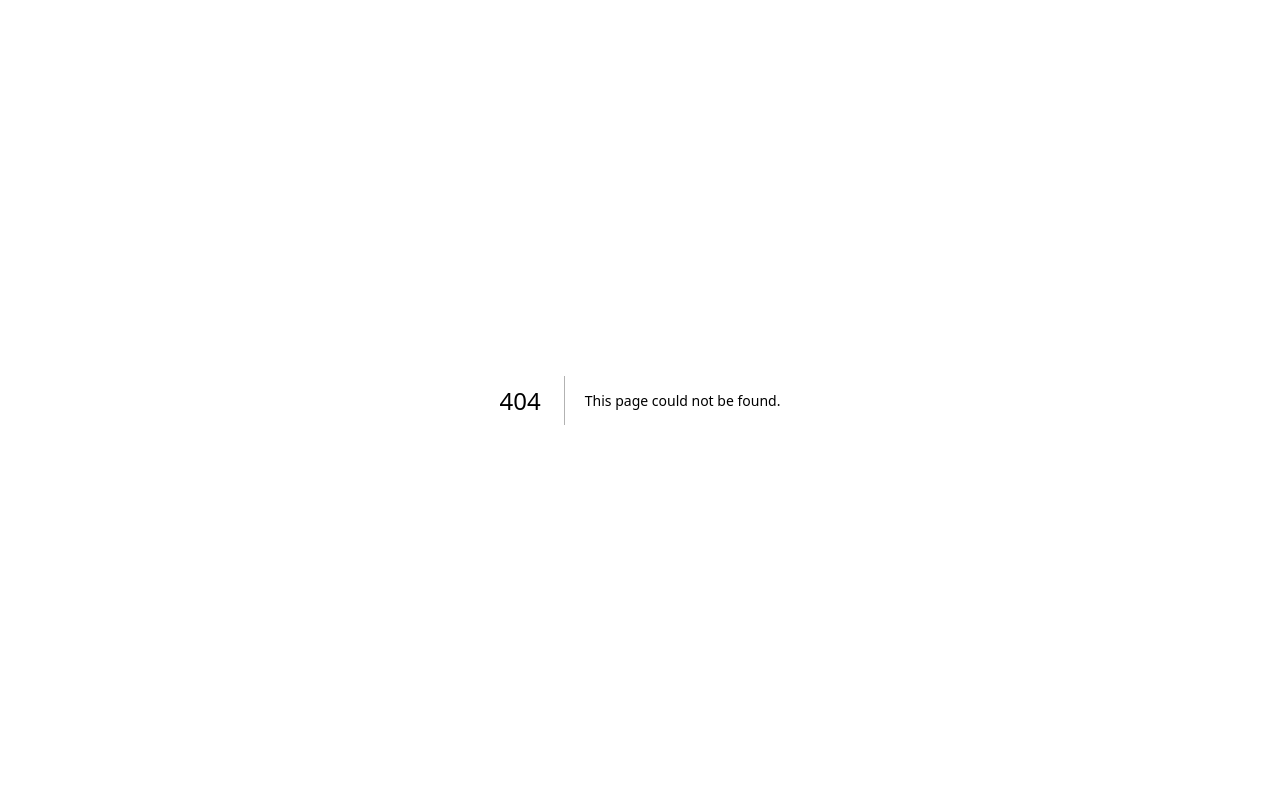
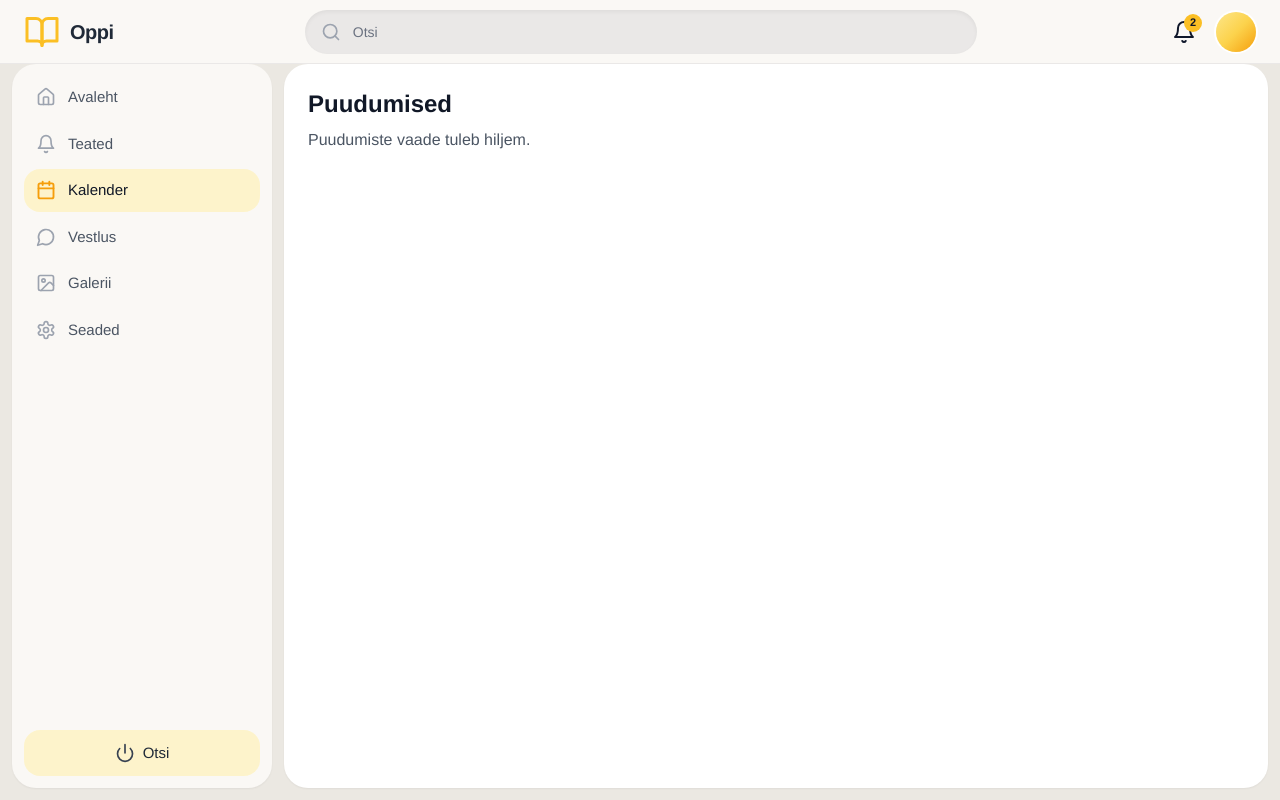
Before and after one commit to juuniorid/Oppi, a Next.js app in the folder frontend/: page /absences in a window 1280 px wide. Before the commit this address had no page. Built offline with nearby package versions, Linux system fonts and the light colour scheme; what @mui/material-nextjs would draw is missing.

Commit message:
feat(frontend): add parent view header, sidebar, and main shell layout

```diff
--- /dev/null
+++ b/frontend/src/app/(main)/absences/page.tsx
@@ -0,0 +1,8 @@
+export default function AbsencesPage() {
+  return (
+    <div>
+      <h1 className="text-2xl font-semibold text-gray-900">Puudumised</h1>
+      <p className="mt-2 text-gray-600">Puudumiste vaade tuleb hiljem.</p>
+    </div>
+  );
+}
--- /dev/null
+++ b/frontend/src/app/(main)/gallery/page.tsx
@@ -0,0 +1,8 @@
+export default function GalleryPage() {
+  return (
+    <div>
+      <h1 className="text-2xl font-semibold text-gray-900">Galerii</h1>
+      <p className="mt-2 text-gray-600">Galerii tuleb hiljem.</p>
+    </div>
+  );
+}
--- a/frontend/src/app/(main)/layout.tsx
+++ b/frontend/src/app/(main)/layout.tsx
@@ -1,4 +1,4 @@
-import Link from 'next/link';
+import { Header } from '@/components/Header';
 import { Sidebar } from '@/components/Sidebar';
 
 export default function MainLayout({
@@ -7,15 +7,13 @@ export default function MainLayout({
   children: React.ReactNode;
 }) {
   return (
-    <div className="flex h-screen w-full flex-col overflow-hidden bg-white">
-      <header className="flex h-14 shrink-0 items-center border-b border-gray-200 px-4">
-        <Link href="/dashboard" className="text-lg font-semibold text-gray-900">
-          Oppi
-        </Link>
-      </header>
-      <div className="flex min-h-0 flex-1">
+    <div className="flex h-screen w-full flex-col overflow-hidden bg-[#ebe8e2]">
+      <Header />
+      <div className="flex min-h-0 flex-1 gap-3 px-3 pb-3 pt-0">
         <Sidebar />
-        <main className="min-h-0 flex-1 overflow-auto p-4">{children}</main>
+        <main className="min-h-0 flex-1 overflow-auto rounded-3xl bg-white p-6 shadow-sm">
+          {children}
+        </main>
       </div>
     </div>
   );
--- /dev/null
+++ b/frontend/src/components/Header.tsx
@@ -0,0 +1,54 @@
+import Link from 'next/link';
+import { Bell, BookOpen, Search } from 'lucide-react';
+
+export function Header() {
+  return (
+    <header className="flex h-16 shrink-0 items-center gap-4 border-b border-stone-200/80 bg-[#faf8f5] px-6">
+      <Link
+        href="/dashboard"
+        className="flex shrink-0 items-center gap-2.5 text-gray-800"
+      >
+        <BookOpen
+          className="h-9 w-9 text-amber-400"
+          strokeWidth={2}
+          aria-hidden
+        />
+        <span className="text-xl font-bold tracking-tight">Oppi</span>
+      </Link>
+
+      <div className="flex min-w-0 flex-1 justify-center px-4">
+        <div className="relative w-full max-w-2xl">
+          <Search
+            className="pointer-events-none absolute left-4 top-1/2 h-5 w-5 -translate-y-1/2 text-gray-400"
+            aria-hidden
+          />
+          <input
+            id="global-search"
+            type="search"
+            name="q"
+            placeholder="Otsi"
+            className="w-full rounded-full border-0 bg-stone-200/80 py-3 pl-12 pr-5 text-sm text-gray-900 placeholder:text-gray-500 shadow-inner outline-none ring-0 transition focus:bg-stone-200 focus:ring-2 focus:ring-amber-300/60"
+          />
+        </div>
+      </div>
+
+      <div className="flex shrink-0 items-center gap-4">
+        <button
+          type="button"
+          className="relative rounded-full p-1 text-slate-900 transition hover:bg-stone-200/80"
+          aria-label="Teavitused, 2 uut"
+        >
+          <Bell className="h-6 w-6" strokeWidth={2} />
+          <span className="absolute -right-0.5 -top-0.5 flex h-[18px] min-w-[18px] items-center justify-center rounded-full bg-amber-400 px-1 text-[11px] font-bold leading-none text-gray-900">
+            2
+          </span>
+        </button>
+        <div
+          className="h-10 w-10 shrink-0 rounded-full bg-gradient-to-br from-amber-200 via-amber-300 to-amber-500 ring-2 ring-white shadow-sm"
+          role="img"
+          aria-label="Profiil"
+        />
+      </div>
+    </header>
+  );
+}
--- a/frontend/src/components/Sidebar.tsx
+++ b/frontend/src/components/Sidebar.tsx
@@ -1,32 +1,81 @@
+'use client';
+
+import clsx from 'clsx';
+import {
+  Bell,
+  Calendar,
+  Home,
+  Image as ImageIcon,
+  MessageCircle,
+  Power,
+  Settings,
+} from 'lucide-react';
 import Link from 'next/link';
+import { usePathname } from 'next/navigation';
 
 const nav = [
-  { href: '/dashboard', label: 'Dashboard' },
-  { href: '/announcements', label: 'Announcements' },
-  { href: '/group', label: 'My group' },
-  { href: '/messages', label: 'Messages' },
-  { href: '/calendar', label: 'Calendar' },
-  { href: '/docs', label: 'Docs' },
-  { href: '/settings', label: 'Settings' },
+  { href: '/dashboard', label: 'Avaleht', Icon: Home },
+  { href: '/announcements', label: 'Teated', Icon: Bell },
+  { href: '/absences', label: 'Kalender', Icon: Calendar },
+  { href: '/group', label: 'Vestlus', Icon: MessageCircle },
+  { href: '/gallery', label: 'Galerii', Icon: ImageIcon },
+  { href: '/settings', label: 'Seaded', Icon: Settings },
 ] as const;
 
+function isActive(pathname: string, href: string) {
+  if (href === '/dashboard') {
+    return pathname === '/dashboard' || pathname === '/';
+  }
+  return pathname === href || pathname.startsWith(`${href}/`);
+}
+
 export function Sidebar() {
+  const pathname = usePathname();
+
+  const focusSearch = () => {
+    document.getElementById('global-search')?.focus();
+  };
+
   return (
-    <aside className="w-64 shrink-0 border-r border-gray-200 bg-gray-100 p-4">
-      <nav>
+    <aside className="flex w-[260px] shrink-0 flex-col rounded-3xl bg-[#faf8f5] p-3 shadow-sm">
+      <nav className="flex-1">
         <ul className="space-y-1">
-          {nav.map(({ href, label }) => (
+          {nav.map(({ href, label, Icon }) => {
+            const active = isActive(pathname, href);
+            return (
               <li key={href}>
                 <Link
                   href={href}
-                className="block rounded-md px-2 py-1.5 text-gray-800 hover:bg-gray-200"
+                  className={clsx(
+                    'flex items-center gap-3 rounded-2xl px-3 py-2.5 text-[15px] font-medium transition-colors',
+                    active
+                      ? 'bg-amber-100/90 text-gray-900'
+                      : 'text-gray-600 hover:bg-stone-200/60'
+                  )}
                 >
+                  <Icon
+                    className={clsx(
+                      'h-5 w-5 shrink-0',
+                      active ? 'text-amber-500' : 'text-gray-400'
+                    )}
+                    strokeWidth={active ? 2.25 : 2}
+                  />
                   {label}
                 </Link>
               </li>
-          ))}
+            );
+          })}
         </ul>
       </nav>
+
+      <button
+        type="button"
+        onClick={focusSearch}
+        className="mt-4 flex w-full items-center justify-center gap-2 rounded-2xl bg-amber-100/90 px-3 py-3 text-[15px] font-medium text-gray-800 transition hover:bg-amber-200/80"
+      >
+        <Power className="h-5 w-5 text-gray-700" strokeWidth={2} />
+        Otsi
+      </button>
     </aside>
   );
 }
```
Lines whose indentation alone changed are shown as unchanged.
